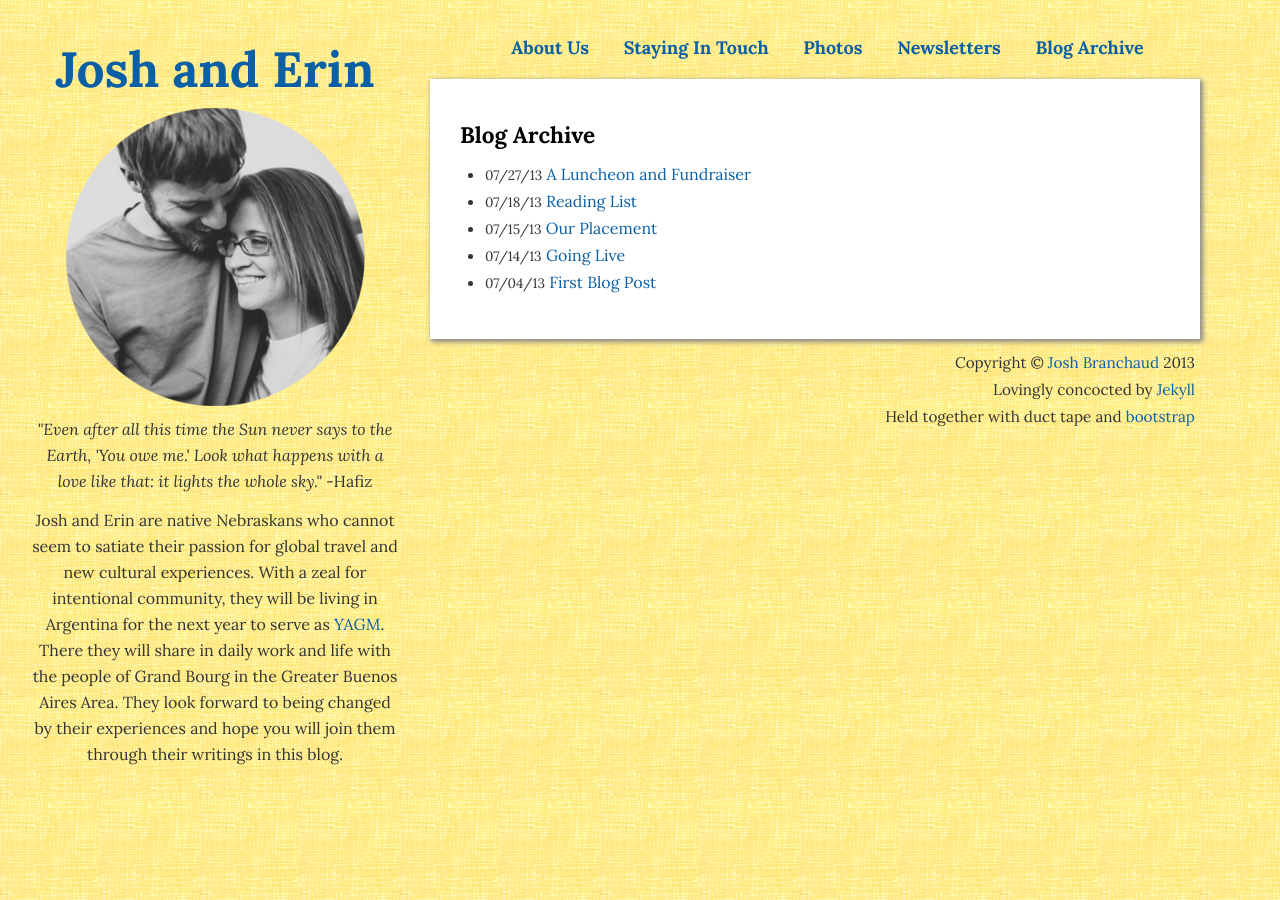
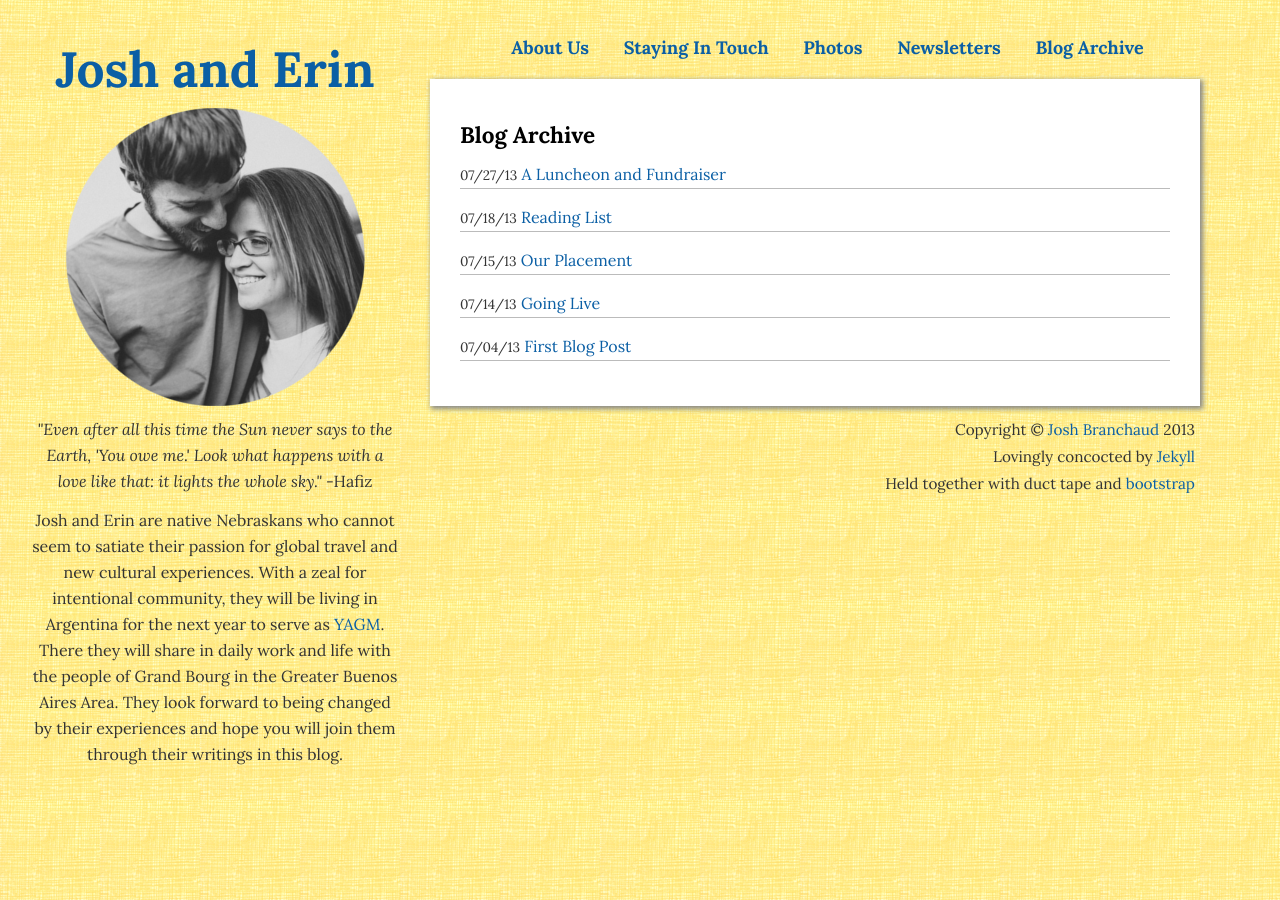
Before and after one commit to simhagate/joshanderin.com, a Jekyll site: the page built from archive.md, in a window 1280 px wide. Built offline with Jekyll 4.4.1, drawn with Linux system fonts in a browser that asks for light colours.

Commit message:
Styling the list of posts. [archive.md] Adding an id to the list. [css/styles.css] Styling the list of posts so that it doesn't look ugly.

```diff
--- a/archive.md
+++ b/archive.md
@@ -5,7 +5,7 @@ title: Blog Archive
 
 # {{ page.title }}
 
-<ul>
+<ul id="post-list">
 {% for post in site.posts %}
     <li>
         <small>{{ post.date | date: "%m/%d/%y" }}</small>
--- a/css/styles.css
+++ b/css/styles.css
@@ -61,6 +61,15 @@ div#post-header {
     -moz-box-shadow:    2px 2px 5px 1px #888;
     -webkit-box-shadow: 2px 2px 5px 1px #888;
     box-shadow:         2px 2px 5px 1px #888;
+}
+
+#post-list {
+    list-style: none;
+    margin: 0;
+}
+#post-list li {
+    margin-bottom: 15px;
+    border-bottom: 1px solid #BBB;
 }
 
 /* Styling for a banner that appears at the top of the page */
```
